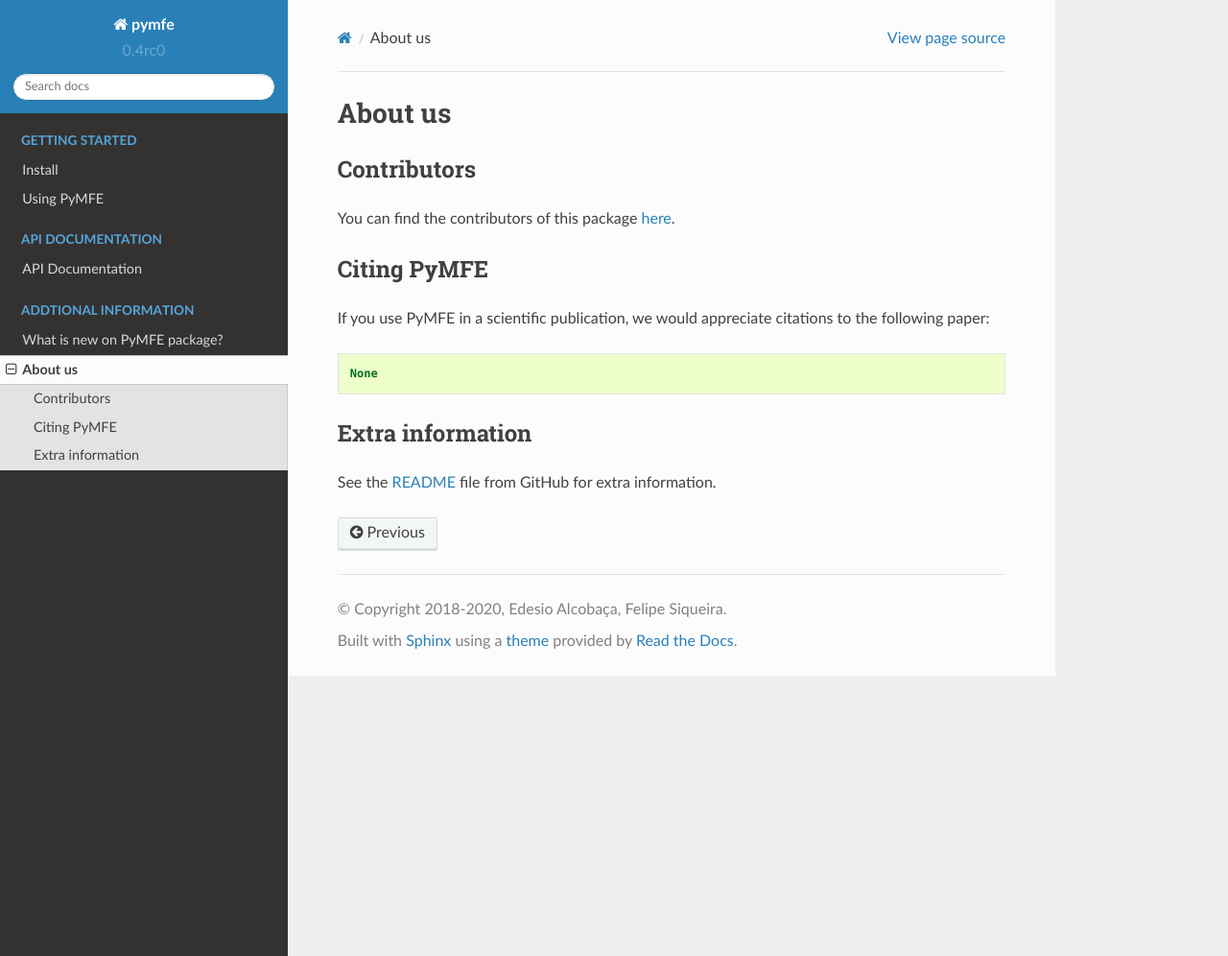
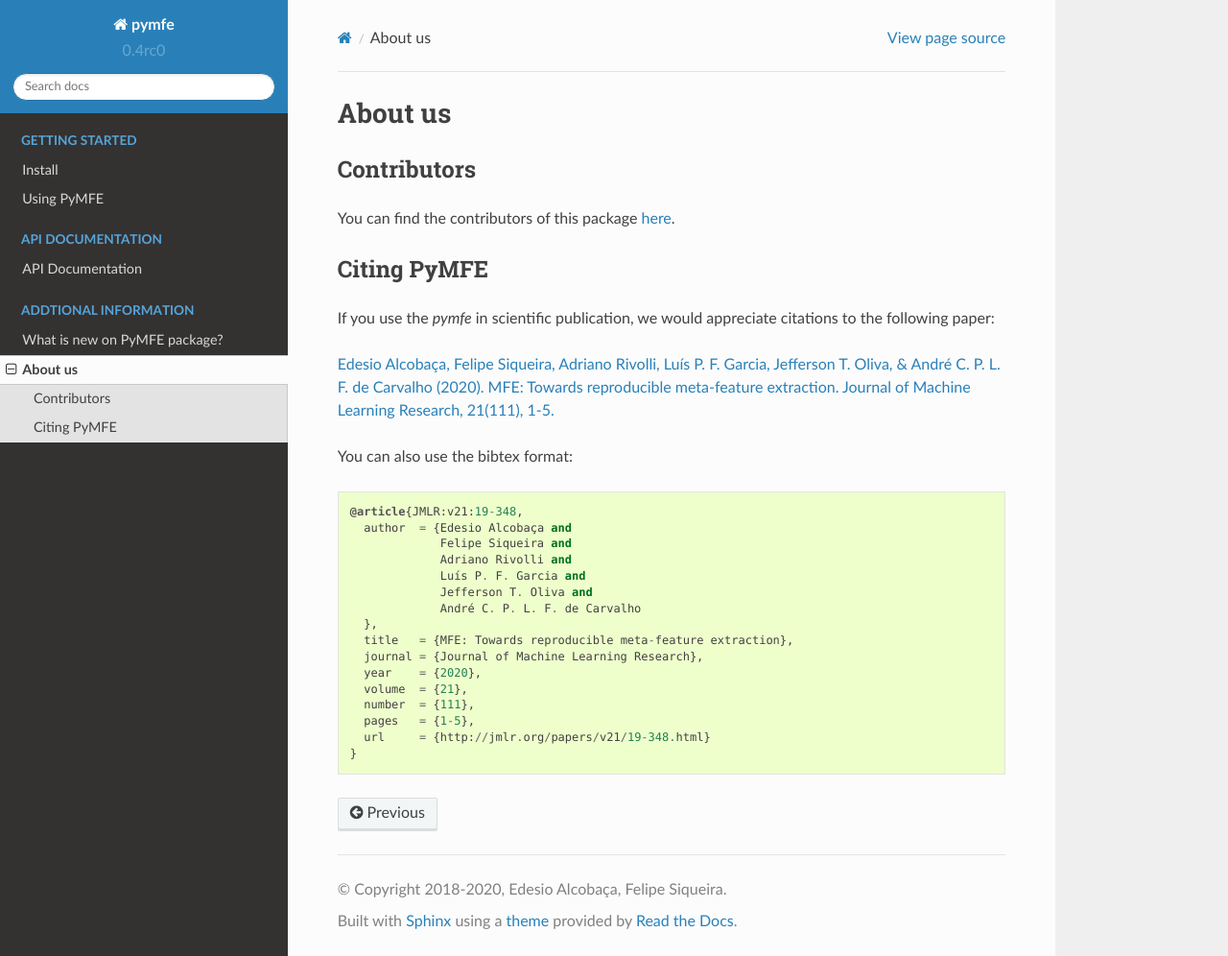
Before and after one commit to ealcobaca/pymfe, a Sphinx documentation site: the page built from docs/source/about.rst, in a window 1280 px wide and 996 px high. Shown: the whole window at 96% size. Built offline with Sphinx 7.4.7 and the Read the Docs theme 2.0.0, drawn with Linux system fonts in a browser that asks for light colours; pages that are not in the unit, such as notebooks, are missing from menus.

Commit message:
Update the pymfe about

```diff
--- a/docs/source/about.rst
+++ b/docs/source/about.rst
@@ -13,12 +13,29 @@ You can find the contributors of this package here_.
 Citing PyMFE
 ------------
 
-If you use PyMFE in a scientific publication, we would appreciate
-citations to the following paper::
+If you use the `pymfe` in scientific publication, we would appreciate citations
+to the following paper:
 
-  None
+`Edesio Alcobaça, Felipe Siqueira, Adriano Rivolli, Luís P. F. Garcia,
+Jefferson T. Oliva, & André C. P. L. F. de Carvalho (2020).
+MFE: Towards reproducible meta-feature extraction. Journal of Machine Learning
+Research, 21(111), 1-5. <http://jmlr.org/papers/v21/19-348.html>`_
 
-Extra information
------------------
-See the `README <https://github.com/ealcobaca/pymfe/blob/master/README.md>`_
-file from GitHub for extra information.
+You can also use the bibtex format::
+
+  @article{JMLR:v21:19-348,
+    author  = {Edesio Alcobaça and
+               Felipe Siqueira and
+               Adriano Rivolli and
+               Luís P. F. Garcia and
+               Jefferson T. Oliva and
+               André C. P. L. F. de Carvalho
+    },
+    title   = {MFE: Towards reproducible meta-feature extraction},
+    journal = {Journal of Machine Learning Research},
+    year    = {2020},
+    volume  = {21},
+    number  = {111},
+    pages   = {1-5},
+    url     = {http://jmlr.org/papers/v21/19-348.html}
+  }
```
